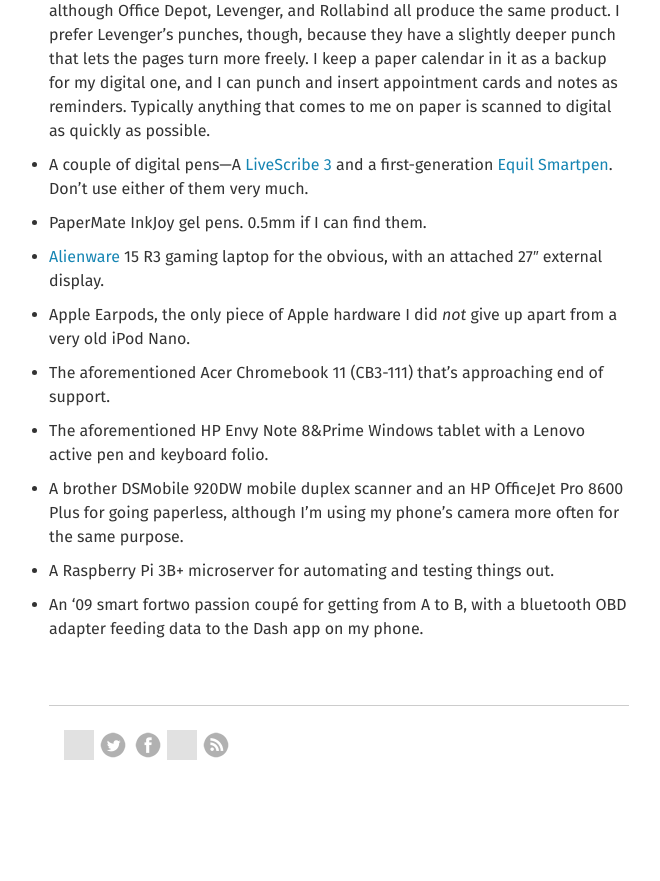
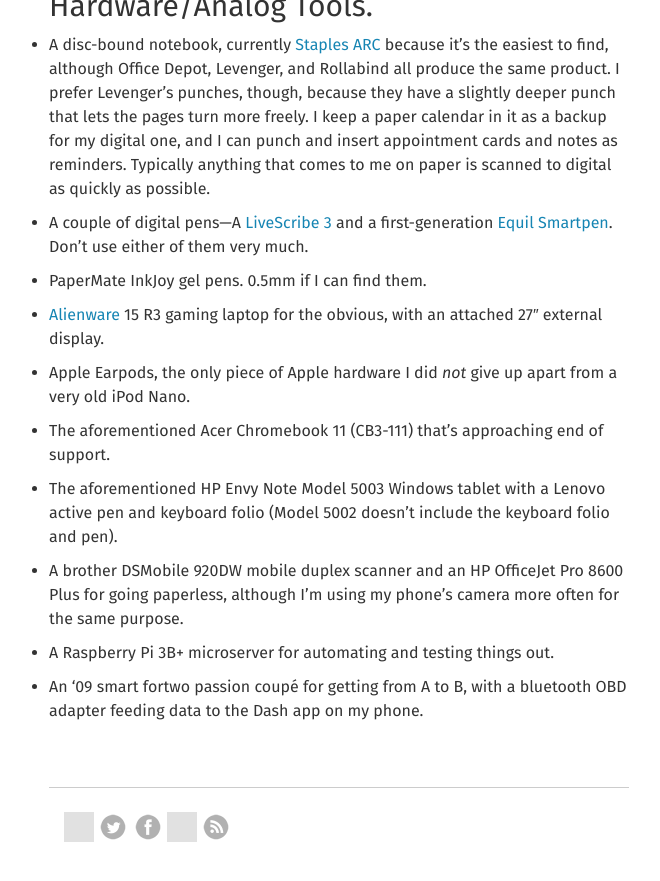
Before and after one commit to swbuehler/stevenwatsonbuehler.github.io, a Jekyll site: the page built from colophon.md, in a window 1280 px wide and 900 px high, scrolled down 1789 px. Shown: the top 881 px of the window, without its empty margins (301-961 px from the left). Built offline with Jekyll 4.4.1, drawn with Linux system fonts in a browser that asks for light colours; nearby versions of some CDN libraries; some web fonts are replaced; before the commit the page ends 2607 px from its top, so only the background shows below that; some of the changed text lies outside the part shown; grey boxes are pictures that could not be loaded.

Commit message:
updated colophon

```diff
--- a/colophon.md
+++ b/colophon.md
@@ -21,6 +21,8 @@
 - [Microsoft Office](https://www.office.com) for productivity (2013 at work, 2019+ on Office 365 at home). I like to use Outlook's Connectors to consolidate things into single, easy-to-parse inbox items.
 
 - [Visual Studio Code](https://code.visualstudio.com/) for editing just about everything, including this site.
+
+- [Corel VideoStudio Ultimate](https://www.videostudiopro.com/en/products/videostudio/?hptrack=en2bb5) for video editing (along with the built-in Photos video editor in a pinch).
 
 - [OneDrive](https://onedrive.live.com) for file storage and backup, included with my Office 365 account, and a [SharePoint Online](https://products.office.com/en-us/sharepoint/collaboration?ms.officeurl=sharepoint&rtc=1) site that I use as an online database and document repository.
 
@@ -58,7 +60,7 @@
 
 - The aforementioned Acer Chromebook 11 (CB3-111) that's approaching end of support.
 
-- The aforementioned HP Envy Note 8&Prime Windows tablet with a Lenovo active pen and keyboard folio.
+- The aforementioned HP Envy Note Model 5003 Windows tablet with a Lenovo active pen and keyboard folio (Model 5002 doesn't include the keyboard folio and pen).
 
 - A brother DSMobile 920DW mobile duplex scanner and an HP OfficeJet Pro 8600 Plus for going paperless, although I'm using my phone's camera more often for the same purpose.
 
```
